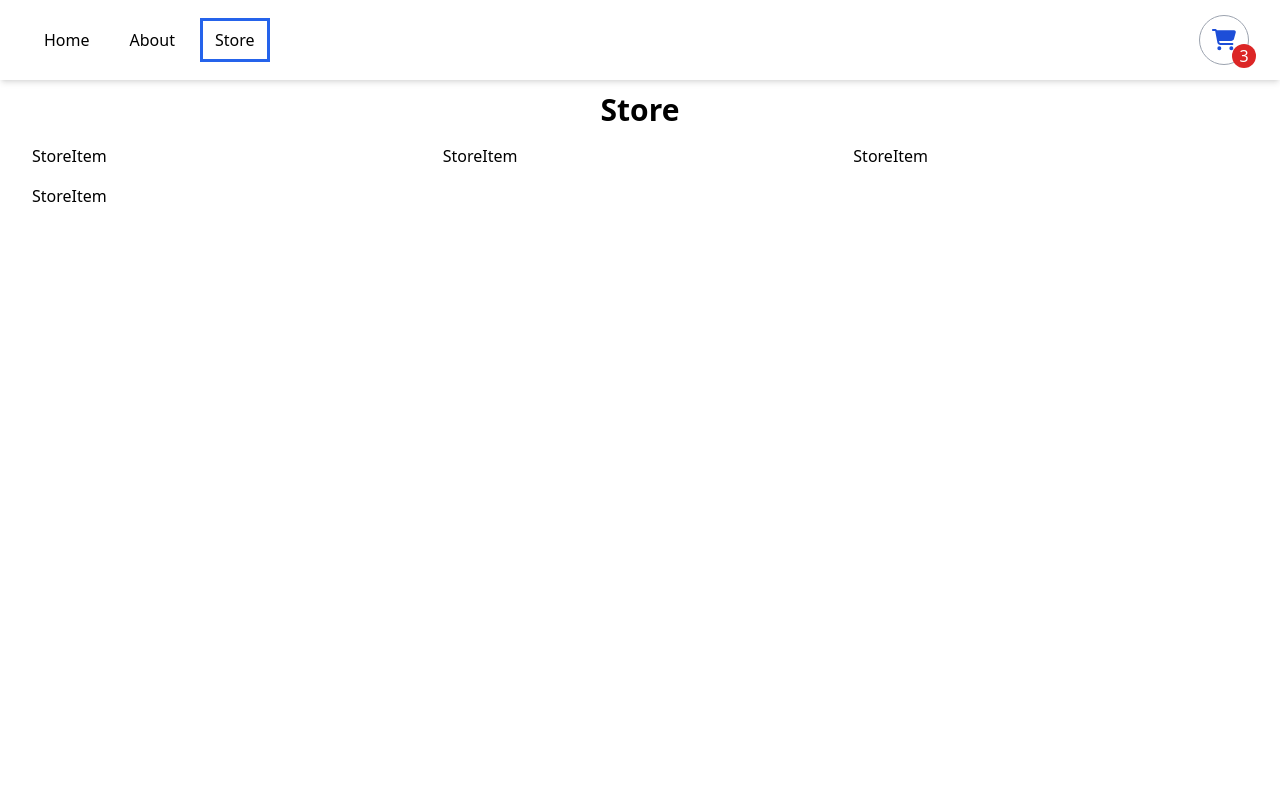
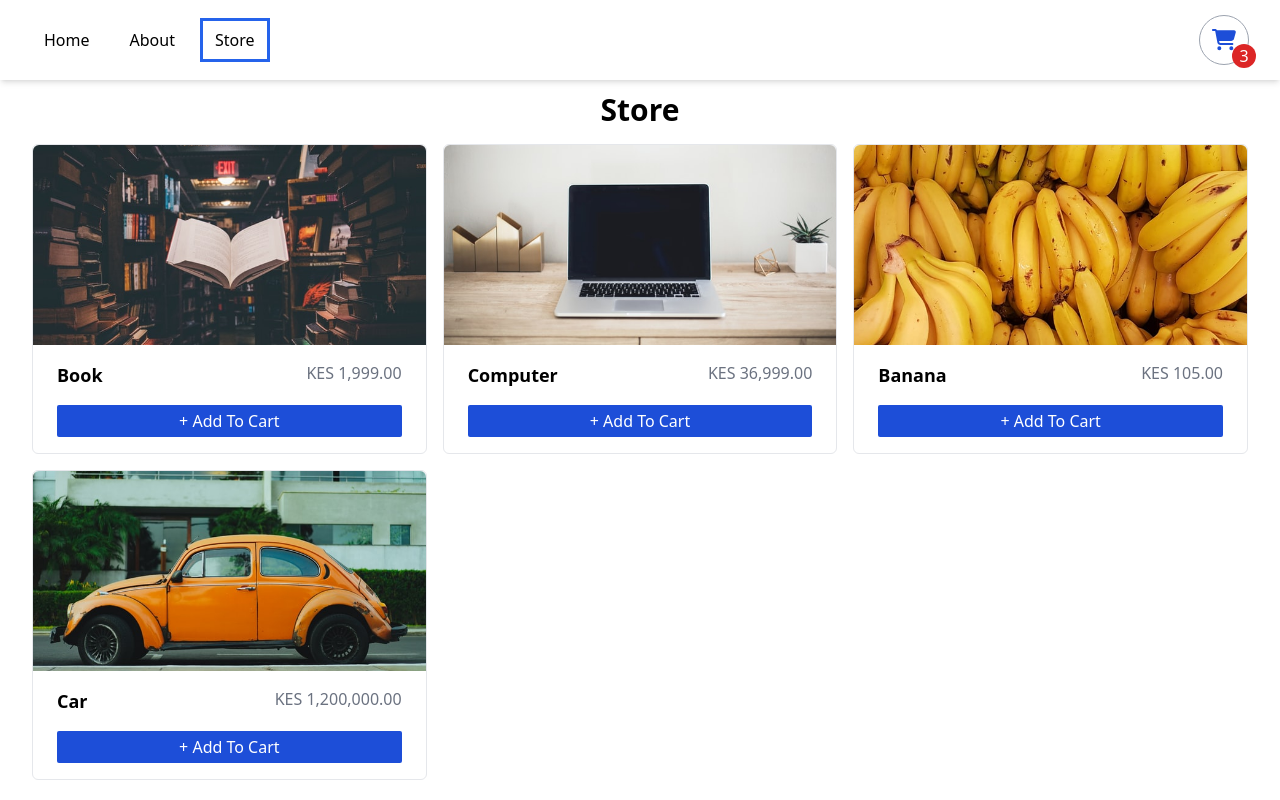
Before and after one commit to JohnMwendwa/react-shopping-cart, a React (Vite) app: page /store in a window 1280 px wide. Built offline with nearby package versions, Linux system fonts and the light colour scheme.

Commit message:
style the ShoppingItem component

```diff
--- a/src/components/StoreItem.tsx
+++ b/src/components/StoreItem.tsx
@@ -1,3 +1,5 @@
+import { formatCurrency } from "../utils/formatCurrency";
+
 interface StoreItemProps {
   id: number;
   name: string;
@@ -6,5 +8,47 @@ interface StoreItemProps {
 }
 
 export default function StoreItem({ id, name, price, imgUrl }: StoreItemProps) {
-  return <div>StoreItem</div>;
+  const quantity = 0;
+  return (
+    <div className="w-max-[300px] h-full border rounded-md">
+      <img
+        src={imgUrl}
+        alt={name}
+        className="rounded-t-md h-[200px] object-cover w-full"
+      />
+      <div className="flex flex-col  px-6 py-4 gap-4">
+        <div className="flex justify-between align-baseline">
+          <span className="font-bold text-lg ">{name}</span>
+          <span className="font-medium text-md text-gray-500">
+            {formatCurrency(price)}
+          </span>
+        </div>
+        <div className="mt-auto">
+          {quantity === 0 ? (
+            <button className="w-full rounded-sm bg-blue-700 text-white py-1">
+              + Add To Cart
+            </button>
+          ) : (
+            <div className="flex items-center flex-col gap-2">
+              <div className="flex items-center justify-center gap-2">
+                <button className="flex justify-center items-center bg-blue-700 w-7 h-7 rounded-md text-white">
+                  -
+                </button>
+                <div>
+                  <span className="text-lg font-medium">{quantity}</span> in
+                  cart
+                </div>
+                <button className="flex  justify-center items-center bg-blue-700 w-7 h-7 rounded-md text-white  ">
+                  +
+                </button>
+              </div>
+              <button className="bg-red-600 rounded-md px-2 py-1 text-white">
+                Remove
+              </button>
+            </div>
+          )}
+        </div>
+      </div>
+    </div>
+  );
 }
```
